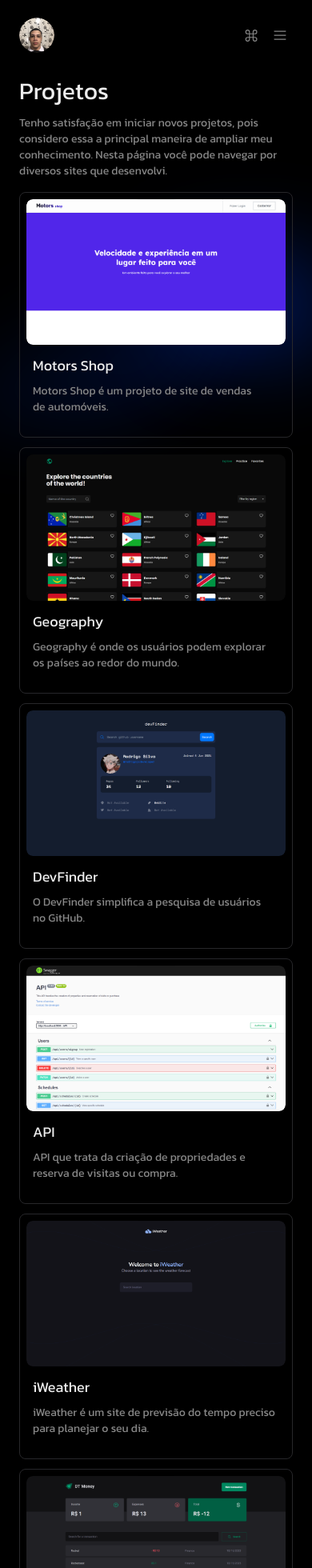
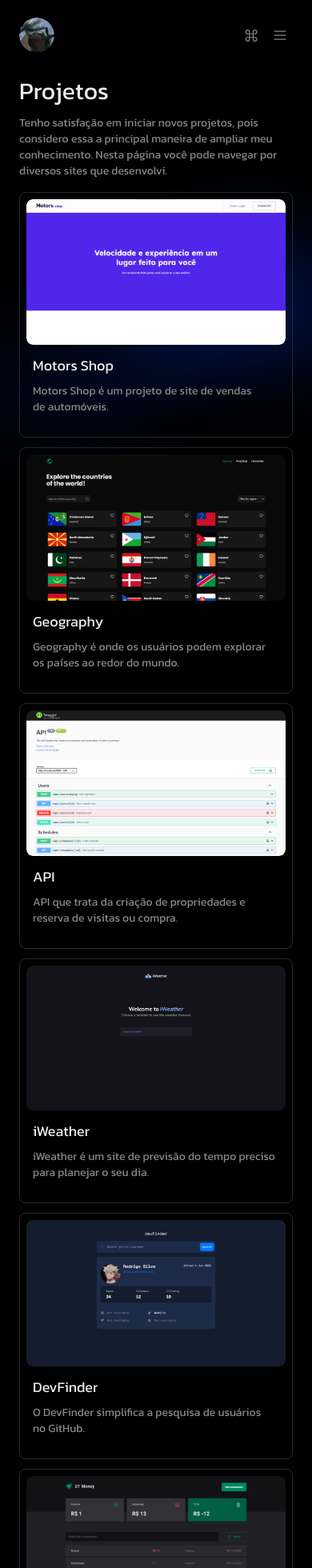
Before and after one commit to rodrigojsdeveloper/rodrigojs.dev, a Next.js app: page /projects in a window 390 px wide. Shown: the top 1960 px of the page at 80% size. Built offline with nearby package versions, Linux system fonts and the light colour scheme.

Commit message:
refactor: change author photo

```diff
--- a/src/app/layout.tsx
+++ b/src/app/layout.tsx
@@ -26,7 +26,7 @@ const RootLayout = ({ children }: PropsWithChildren) => {
 
           <Header />
           <HeaderMobile />
-          <main className="w-full max-w-none lg:max-w-[50rem]">{children}</main>
+          <main className="w-full lg:max-w-[50rem]">{children}</main>
         </body>
       </html>
     </Providers>
--- a/src/components/HeaderMobile.tsx
+++ b/src/components/HeaderMobile.tsx
@@ -25,7 +25,6 @@ const HeaderMobile = () => {
           <Image
             src={author}
             alt="Rodrigo Silva"
-            zoomHover={true}
             className="h-11 w-11 rounded-full"
           />
         </Link>
--- a/src/utils/projects.ts
+++ b/src/utils/projects.ts
@@ -31,12 +31,6 @@ const projects: IProjectProps[] = [
     'https://github.com/rodrigojsdeveloper/geography',
   ),
   createProject(
-    devFinder,
-    'DevFinder',
-    'O DevFinder simplifica a pesquisa de usuários no GitHub.',
-    'https://github.com/rodrigojsdeveloper/devfinder',
-  ),
-  createProject(
     api,
     'API',
     'API que trata da criação de propriedades e reserva de visitas ou compra.',
@@ -49,6 +43,12 @@ const projects: IProjectProps[] = [
     'https://github.com/rodrigojsdeveloper/iweather',
   ),
   createProject(
+    devFinder,
+    'DevFinder',
+    'O DevFinder simplifica a pesquisa de usuários no GitHub.',
+    'https://github.com/rodrigojsdeveloper/devfinder',
+  ),
+  createProject(
     dtMoney,
     'DT Money',
     'DT Money é uma gestão financeira de suas receitas, despesas e saldo.',
```
Also changed, not shown: src/assets/author.jpg.
